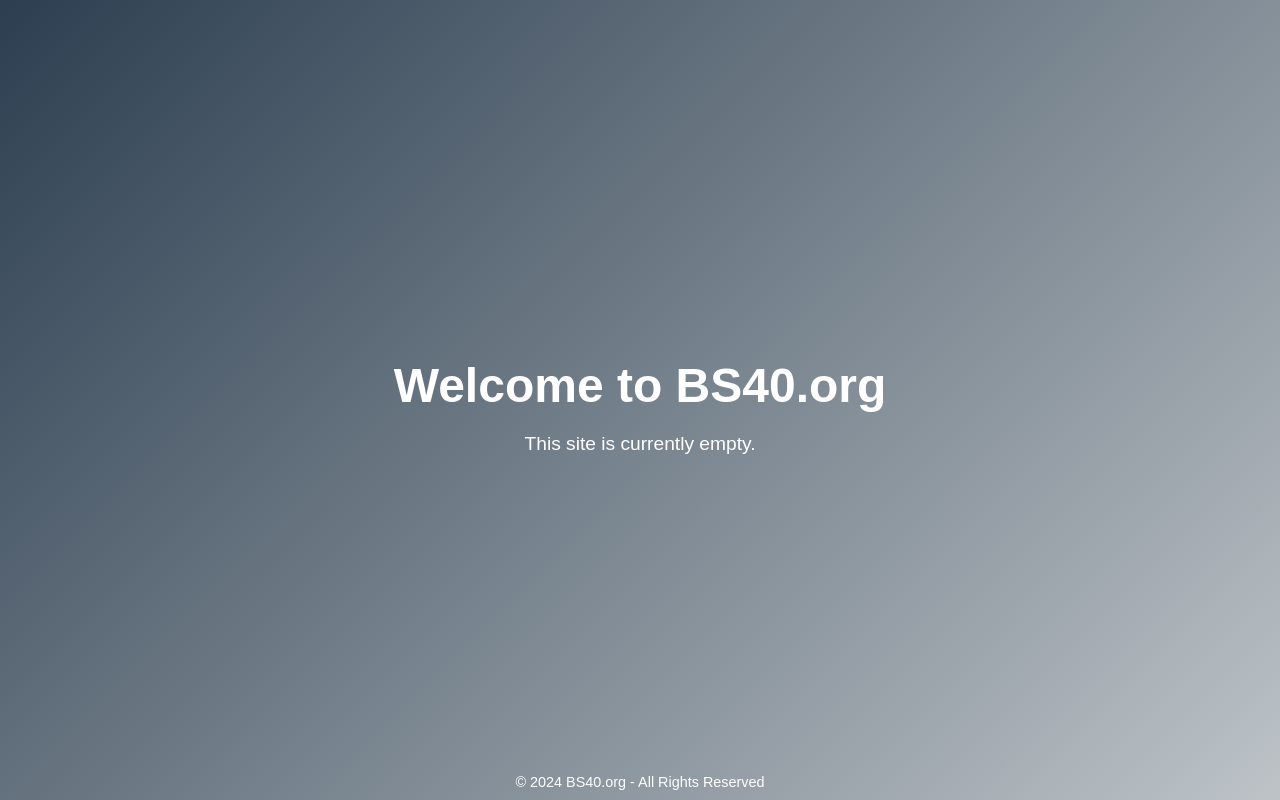
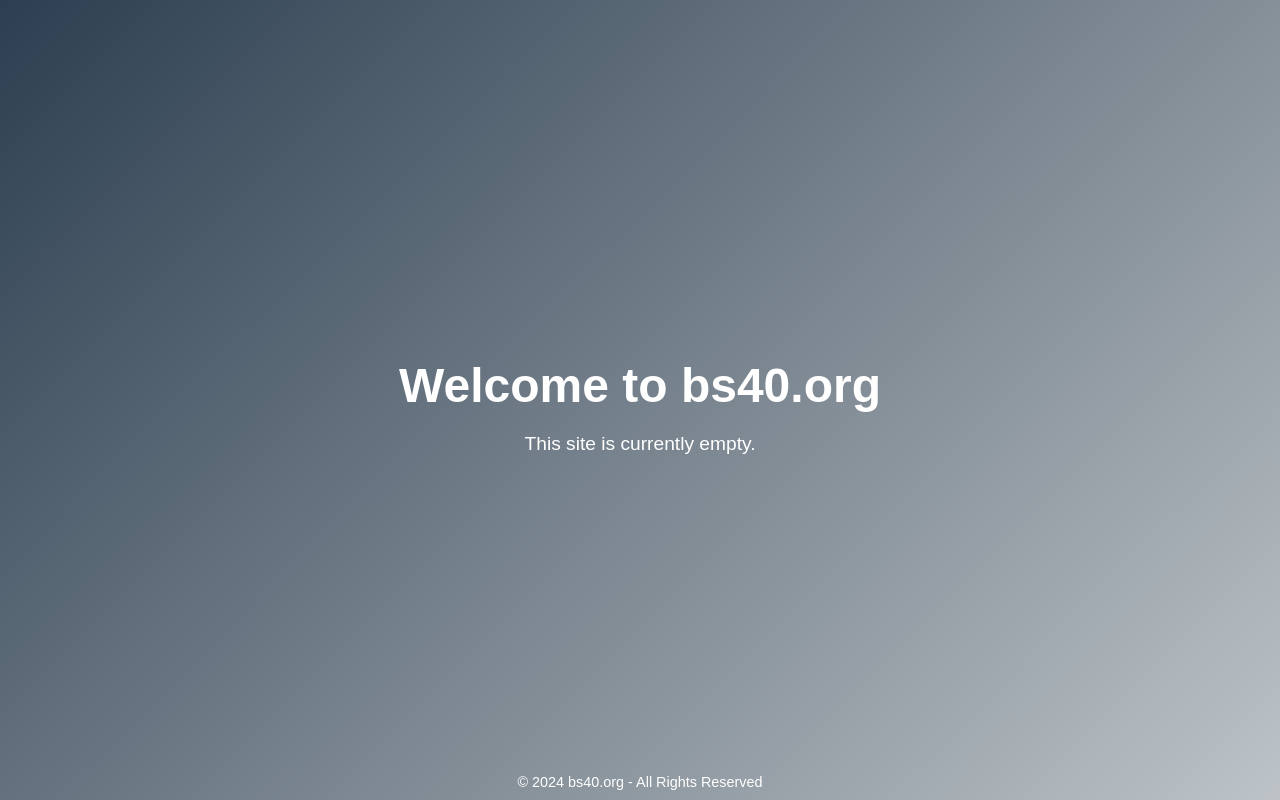
Before and after one commit to adds21/bs40.org_website, a plain HTML site: page index.html in a window 1280 px wide. Drawn offline with Linux system fonts and the light colour scheme.

```diff
--- a/index.html
+++ b/index.html
@@ -3,7 +3,7 @@
 <head>
     <meta charset="UTF-8">
     <meta name="viewport" content="width=device-width, initial-scale=1.0">
-    <title>BS40.org - Coming Soon</title>
+    <title>bs40.org - Coming Soon</title>
     <style>
         body {
             margin: 0;
@@ -37,9 +37,9 @@
 </head>
 <body>
     <div>
-        <h1>Welcome to BS40.org</h1>
+        <h1>Welcome to bs40.org</h1>
         <p>This site is currently empty.</p>
     </div>
-    <div class="footer">&copy; 2024 BS40.org - All Rights Reserved</div>
+    <div class="footer">&copy; 2024 bs40.org - All Rights Reserved</div>
 </body>
 </html>
```
